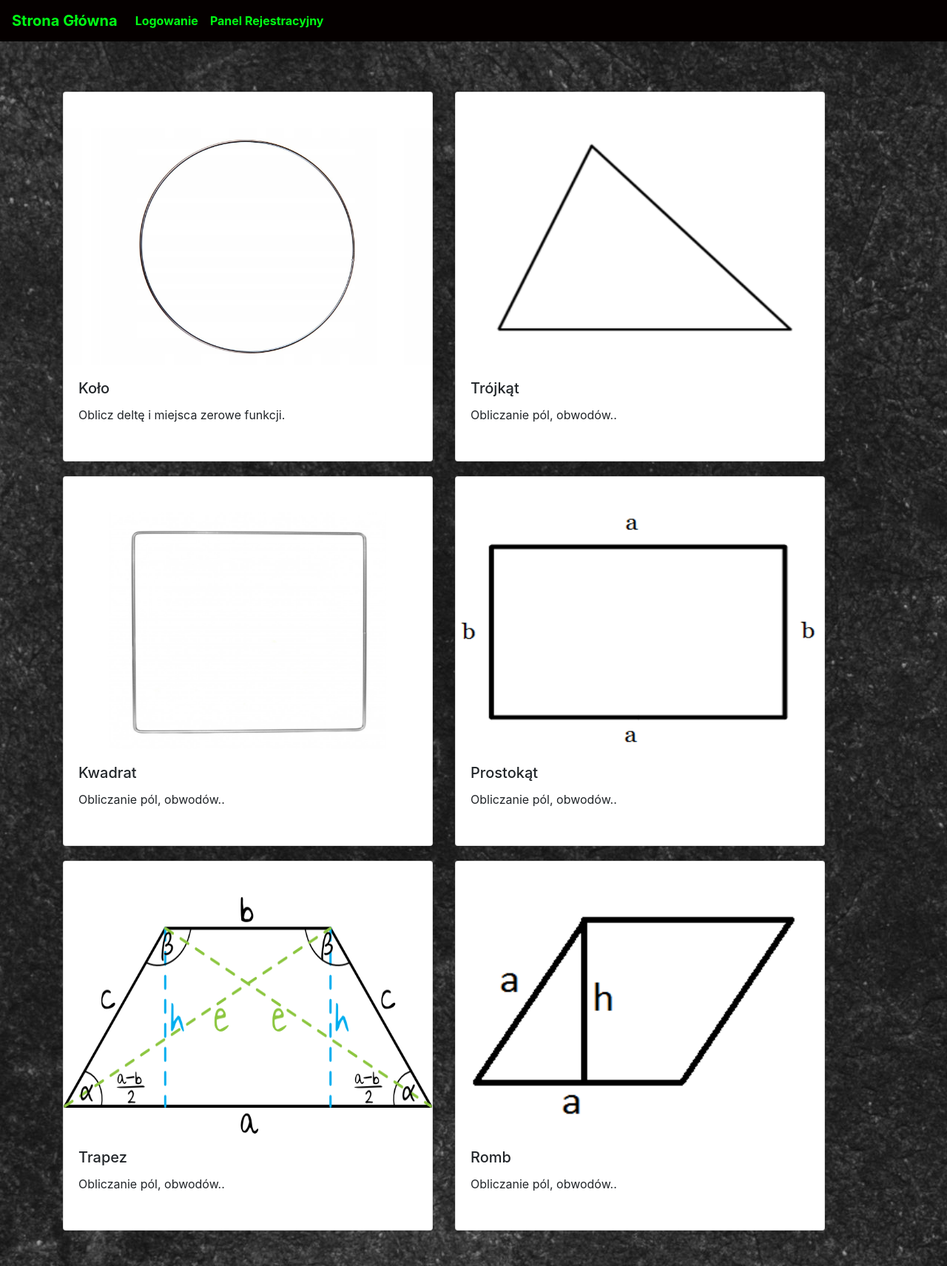
After one commit to LukaszKopyszko/mishmasz, a Flask app: template website/templates/geometry.html in a window 1280 px wide. The commit adds this page. Shown: the whole page at 74% size. Run offline with Flask 2, Linux system fonts and the light colour scheme; the template is opened without the code that fills it, so the values that code supplies are empty; some libraries are stand-ins or nearby versions.

Commit message:
Added some routes and updated status of math

```diff
--- a/website/static/css/main.css
+++ b/website/static/css/main.css
@@ -110,3 +110,11 @@ a.custom-card,
 a.custom-card:hover {
   color: inherit;
 }
+.card{
+    height: 500px;
+    width: 500px;
+    margin-top: 20px;
+}
+.card-img-top{
+    height: 320px;
+}
--- /dev/null
+++ b/website/templates/geometry.html
@@ -0,0 +1,71 @@
+{% extends "base.html" %} {% block title %}GEOMETRIA{% endblock %}
+
+{% block content %}
+<div class="card-deck">
+    <a href="/quadratic" class="custom-card">
+        <div class="card" >
+        <br><br>
+          <img class="card-img-top" src="static/img/kolo.jpg" alt="Card image cap">
+          <div class="card-body">
+            <h5 class="card-title">Koło</h5>
+            <p class="card-text">Oblicz deltę i miejsca zerowe funkcji.</p>
+          </div>
+        </div>
+    </a>
+    <a href="/geometry" class="custom-card">
+        <div class="card" >
+        <br><br>
+          <img class="card-img-top" src="static/img/trojkat.png" alt="Card image cap">
+          <div class="card-body">
+            <h5 class="card-title">Trójkąt</h5>
+            <p class="card-text">Obliczanie pól, obwodów.. </p>
+          </div>
+        </div>
+    </a>
+    <br><br><br>
+    <a href="/geometry" class="custom-card">
+        <div class="card" >
+        <br><br>
+          <img class="card-img-top" src="static/img/kwadrat.jpg" alt="Card image cap">
+          <div class="card-body">
+            <h5 class="card-title">Kwadrat</h5>
+            <p class="card-text">Obliczanie pól, obwodów.. </p>
+          </div>
+        </div>
+    </a>
+    <a href="/geometry" class="custom-card">
+        <div class="card" >
+        <br><br>
+          <img class="card-img-top" src="static/img/prostokat.png" alt="Card image cap">
+          <div class="card-body">
+            <h5 class="card-title">Prostokąt</h5>
+            <p class="card-text">Obliczanie pól, obwodów.. </p>
+          </div>
+        </div>
+    </a>
+    <br><br><br>
+    <a href="/geometry" class="custom-card">
+        <div class="card" >
+        <br><br>
+          <img class="card-img-top" src="static/img/trapez.png" alt="Card image cap">
+          <div class="card-body">
+            <h5 class="card-title">Trapez</h5>
+            <p class="card-text">Obliczanie pól, obwodów.. </p>
+          </div>
+        </div>
+    </a>
+    <a href="/geometry" class="custom-card">
+        <div class="card" >
+        <br><br>
+          <img class="card-img-top" src="static/img/romb.png" alt="Card image cap">
+          <div class="card-body">
+            <h5 class="card-title">Romb</h5>
+            <p class="card-text">Obliczanie pól, obwodów.. </p>
+          </div>
+        </div>
+    </a>
+  </div>
+
+
+
+{% endblock %}
--- a/website/views.py
+++ b/website/views.py
@@ -114,7 +114,9 @@ def quadratic():
     return render_template('quadratic.html', user=current_user, delta=delta, x1 = x1, x2 = x2, p = p, q = q, delta_minus = delta_minus, flag=flag, a = a)
 
 
-
+@views.route('/geometry', methods=['GET','POST'])
+def geometry():
+    return render_template('geometry.html', user=current_user)
 
 @views.route('/generator', methods=['GET','POST'])
 def generator():
```
Also changed, not shown: website/templates/math.html (+10 -0 lines), website/static/img/geometry.jpg (added), website/static/img/kolo.jpg (added), website/static/img/kwadrat.jpg (added), website/static/img/prostokat.png (added), website/static/img/romb.png (added), website/static/img/trapez.png (added), website/static/img/trojkat.png (added).
